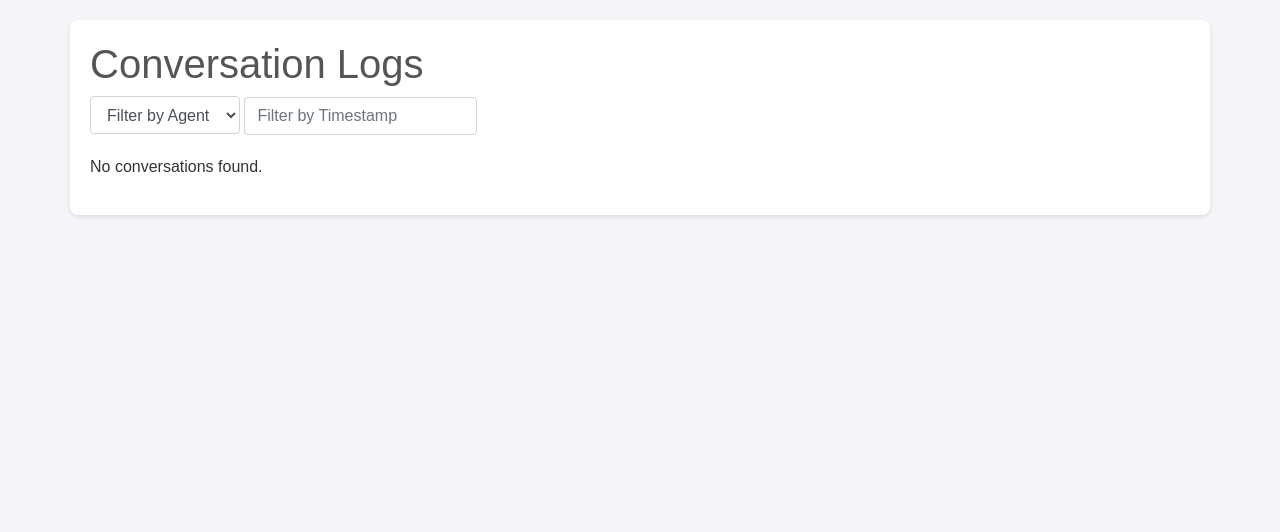
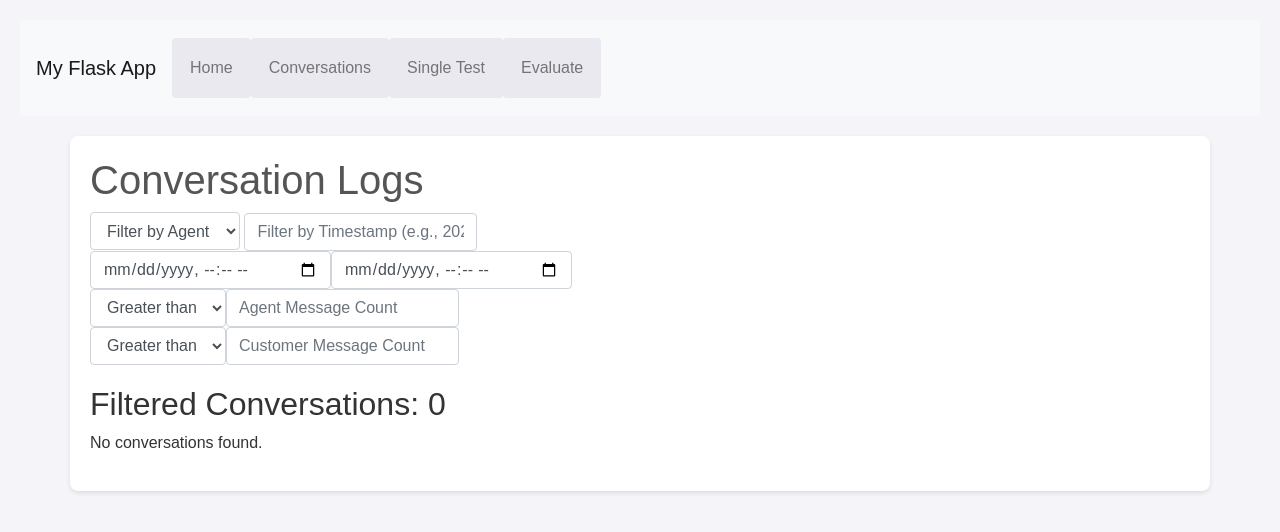
Before and after one commit to mdrahbar21/agentTestingPlatform, a Flask app: page /conversations in a window 1280 px wide. Shown: the top 532 px of the page. Run offline with Flask 3, Linux system fonts and the light colour scheme; data that the repository does not hold is empty; some libraries are stand-ins or nearby versions.

Commit message:
add filters

```diff
--- /dev/null
+++ b/templates/base.html
@@ -0,0 +1,201 @@
+<!DOCTYPE html>
+<html lang="en">
+  <head>
+    <meta charset="UTF-8" />
+    <meta name="viewport" content="width=device-width, initial-scale=1.0" />
+    <title>{% block title %}My Flask App{% endblock %}</title>
+    <link
+      rel="stylesheet"
+      href="https://stackpath.bootstrapcdn.com/bootstrap/4.5.2/css/bootstrap.min.css"
+    />
+    <style>
+      .container {
+        margin-top: 20px;
+      }
+      body {
+        font-family: Arial, sans-serif;
+        margin: 20px;
+        background-color: #f4f4f9;
+        color: #333;
+      }
+      .message {
+        background-color: #f8f9fa;
+        border-left: 3px solid #007bff;
+        padding: 10px;
+        margin-bottom: 10px;
+        border-radius: 5px;
+      }
+      .container {
+        background: white;
+        padding: 20px;
+        border-radius: 8px;
+        box-shadow: 0 2px 4px rgba(0, 0, 0, 0.1);
+      }
+      h1 {
+        color: #555;
+      }
+      ul {
+        list-style-type: none;
+        padding: 0;
+      }
+      li {
+        margin: 10px 0;
+        padding: 10px;
+        background-color: #e9e9ef;
+        border-radius: 4px;
+      }
+      hr {
+        display: block;
+        height: 3px;
+        border: 2;
+        border-top: 2px solid red;
+        margin: 1em 0;
+        padding: 0;
+      }
+      .filters {
+        margin-bottom: 20px;
+      }
+      .filters .form-control {
+        display: inline-block;
+        width: auto;
+      }
+    </style>
+  </head>
+  <body>
+    <nav class="navbar navbar-expand-lg navbar-light bg-light">
+      <a class="navbar-brand" href="{{ url_for('index') }}">My Flask App</a>
+      <button
+        class="navbar-toggler"
+        type="button"
+        data-toggle="collapse"
+        data-target="#navbarNav"
+        aria-controls="navbarNav"
+        aria-expanded="false"
+        aria-label="Toggle navigation"
+      >
+        <span class="navbar-toggler-icon"></span>
+      </button>
+      <div class="collapse navbar-collapse" id="navbarNav">
+        <ul class="navbar-nav">
+          <li class="nav-item">
+            <a class="nav-link" href="{{ url_for('index') }}">Home</a>
+          </li>
+          <li class="nav-item">
+            <a class="nav-link" href="{{ url_for('results') }}"
+              >Conversations</a
+            >
+          </li>
+          <li class="nav-item">
+            <a class="nav-link" href="{{ url_for('singleTest') }}"
+              >Single Test</a
+            >
+          </li>
+          <li class="nav-item">
+            <a class="nav-link" href="{{ url_for('evaluate') }}">Evaluate</a>
+          </li>
+        </ul>
+      </div>
+    </nav>
+    <div class="container">{% block content %}{% endblock %}</div>
+    <script src="https://code.jquery.com/jquery-3.5.1.slim.min.js"></script>
+    <script src="https://cdn.jsdelivr.net/npm/@popperjs/core@2.5.4/dist/umd/popper.min.js"></script>
+    <script src="https://stackpath.bootstrapcdn.com/bootstrap/4.5.2/js/bootstrap.min.js"></script>
+
+    <script>
+      function filterConversations() {
+        var agentFilter = document
+          .getElementById("agentFilter")
+          .value.toLowerCase();
+        var timestampFilter = document
+          .getElementById("timestampFilter")
+          .value.toLowerCase();
+        var afterDateTimeFilter = document.getElementById(
+          "afterDateTimeFilter"
+        ).value;
+        var beforeDateTimeFilter = document.getElementById(
+          "beforeDateTimeFilter"
+        ).value;
+        var agentMessageComparison = document.getElementById(
+          "agentMessageComparison"
+        ).value;
+        var agentMessageCountFilter = document.getElementById(
+          "agentMessageCountFilter"
+        ).value;
+        var customerMessageComparison = document.getElementById(
+          "customerMessageComparison"
+        ).value;
+        var customerMessageCountFilter = document.getElementById(
+          "customerMessageCountFilter"
+        ).value;
+        var conversations =
+          document.getElementsByClassName("conversation-item");
+        var count = 0;
+
+        for (var i = 0; i < conversations.length; i++) {
+          var agent = conversations[i]
+            .getElementsByClassName("agent")[0]
+            .innerText.toLowerCase();
+          var timestamp = conversations[i]
+            .getElementsByClassName("timestamp")[0]
+            .innerText.toLowerCase();
+          var conversationTimestamp = new Date(
+            conversations[i].getElementsByClassName("timestamp")[0].innerText
+          );
+          var agentMessageCount = parseInt(
+            conversations[i].getElementsByClassName("agent-message-count")[0]
+              .innerText
+          );
+          var customerMessageCount = parseInt(
+            conversations[i].getElementsByClassName("customer-message-count")[0]
+              .innerText
+          );
+
+          var agentMessageCountMatch =
+            agentMessageComparison === "gt"
+              ? agentMessageCount > agentMessageCountFilter
+              : agentMessageCount < agentMessageCountFilter;
+          var customerMessageCountMatch =
+            customerMessageComparison === "gt"
+              ? customerMessageCount > customerMessageCountFilter
+              : customerMessageCount < customerMessageCountFilter;
+
+          var afterDateMatch =
+            afterDateTimeFilter === "" ||
+            conversationTimestamp >= new Date(afterDateTimeFilter);
+          var beforeDateMatch =
+            beforeDateTimeFilter === "" ||
+            conversationTimestamp <= new Date(beforeDateTimeFilter);
+
+          if (
+            (agent === agentFilter || agentFilter === "") &&
+            timestamp.includes(timestampFilter) &&
+            (agentMessageCountFilter === "" || agentMessageCountMatch) &&
+            (customerMessageCountFilter === "" || customerMessageCountMatch) &&
+            afterDateMatch &&
+            beforeDateMatch
+          ) {
+            conversations[i].style.display = "";
+            count++;
+          } else {
+            conversations[i].style.display = "none";
+          }
+        }
+
+        document.getElementById("conversationCount").innerText = count;
+      }
+
+      function toggleDetails(button) {
+        var detailsDiv = button
+          .closest("li")
+          .getElementsByClassName("conversation-details")[0];
+        if (detailsDiv.style.display === "none") {
+          detailsDiv.style.display = "block";
+          button.textContent = "Hide Details";
+        } else {
+          detailsDiv.style.display = "none";
+          button.textContent = "Show Details";
+        }
+      }
+    </script>
+  </body>
+</html>
--- a/templates/conversations.html
+++ b/templates/conversations.html
@@ -1,65 +1,5 @@
-<!DOCTYPE html>
-<html lang="en">
-  <head>
-    <meta charset="UTF-8" />
-    <meta name="viewport" content="width=device-width, initial-scale=1.0" />
-    <title>Conversation Logs</title>
-    <link
-      rel="stylesheet"
-      href="https://stackpath.bootstrapcdn.com/bootstrap/4.5.2/css/bootstrap.min.css"
-    />
-    <style>
-      body {
-        font-family: Arial, sans-serif;
-        margin: 20px;
-        background-color: #f4f4f9;
-        color: #333;
-      }
-      .message {
-        background-color: #f8f9fa;
-        border-left: 3px solid #007bff;
-        padding: 10px;
-        margin-bottom: 10px;
-        border-radius: 5px;
-      }
-      .container {
-        background: white;
-        padding: 20px;
-        border-radius: 8px;
-        box-shadow: 0 2px 4px rgba(0, 0, 0, 0.1);
-      }
-      h1 {
-        color: #555;
-      }
-      ul {
-        list-style-type: none;
-        padding: 0;
-      }
-      li {
-        margin: 10px 0;
-        padding: 10px;
-        background-color: #e9e9ef;
-        border-radius: 4px;
-      }
-      hr {
-        display: block;
-        height: 3px;
-        border: 2;
-        border-top: 2px solid red;
-        margin: 1em 0;
-        padding: 0;
-      }
-      .filters {
-        margin-bottom: 20px;
-      }
-      .filters .form-control {
-        display: inline-block;
-        width: auto;
-      }
-    </style>
-  </head>
-  <body>
-    <div class="container">
+{% extends "base.html" %} {% block title %}Conversation Logs - My Flask App{%
+endblock %} {% block content %}
 <h1>Conversation Logs</h1>
 <div class="filters">
   <select
@@ -68,8 +8,8 @@
     onchange="filterConversations()"
   >
     <option value="">Filter by Agent</option>
-          {% set agent_names = conversations | map(attribute='agent_name') |
-          list | unique %} {% for agent_name in agent_names %}
+    {% set agent_names = conversations | map(attribute='agent_name') | list |
+    unique %} {% for agent_name in agent_names %}
     <option value="{{ agent_name }}">{{ agent_name }}</option>
     {% endfor %}
   </select>
@@ -77,14 +17,75 @@
     type="text"
     id="timestampFilter"
     class="form-control"
-          placeholder="Filter by Timestamp"
+    placeholder="Filter by Timestamp (e.g., 2023-01-01 12:00:00)"
+    onkeyup="filterConversations()"
+  />
+
+  <div class="form-inline">
+    <input
+      type="datetime-local"
+      id="afterDateTimeFilter"
+      class="form-control"
+      placeholder="After Date and Time"
+      onchange="filterConversations()"
+    />
+    <input
+      type="datetime-local"
+      id="beforeDateTimeFilter"
+      class="form-control"
+      placeholder="Before Date and Time"
+      onchange="filterConversations()"
+    />
+  </div>
+
+  <div class="form-inline">
+    <select
+      id="agentMessageComparison"
+      class="form-control"
+      onchange="filterConversations()"
+    >
+      <option value="gt">Greater than</option>
+      <option value="lt">Less than</option>
+    </select>
+    <input
+      type="number"
+      id="agentMessageCountFilter"
+      class="form-control"
+      placeholder="Agent Message Count"
       onkeyup="filterConversations()"
     />
   </div>
+
+  <div class="form-inline">
+    <select
+      id="customerMessageComparison"
+      class="form-control"
+      onchange="filterConversations()"
+    >
+      <option value="gt">Greater than</option>
+      <option value="lt">Less than</option>
+    </select>
+    <input
+      type="number"
+      id="customerMessageCountFilter"
+      class="form-control"
+      placeholder="Customer Message Count"
+      onkeyup="filterConversations()"
+    />
+  </div>
+</div>
+
+<div>
+  <h2>Filtered Conversations: <span id="conversationCount">0</span></h2>
+</div>
+
 {% if conversations %}
 <div class="list-group" id="conversationList">
   <ul>
-          {% for conversation in conversations %}
+    {% for conversation in conversations %} {% set agent_message_count =
+    conversation.conversation | selectattr('role', 'equalto', 'agent') | list |
+    length %} {% set customer_message_count = conversation.conversation |
+    selectattr('role', 'equalto', 'customer') | list | length %}
     <li class="card card-body mb-3 conversation-item">
       <h5 class="card-title">
         Conversation ID: {{ conversation._id }}
@@ -93,21 +94,41 @@
           class="btn btn-primary btn-sm float-right"
           >Evaluate</a
         >
+        <button
+          type="button"
+          class="btn btn-info btn-sm float-right mr-2"
+          onclick="toggleDetails(this)"
+        >
+          Show Details
+        </button>
       </h5>
+      <div class="conversation-header">
         <p class="text-right">
-              Conversation on
           <strong class="timestamp">{{ conversation.timestamp }}</strong>
         </p>
         <p>
           <strong>Agent Used:</strong>
-              <span class="agent">{{conversation.agent_name}}</span>
+          <span class="agent">{{ conversation.agent_name }}</span>
         </p>
-            <p><strong>User Prompt:</strong> {{conversation.user_prompt}}</p>
+        <p>
+          <strong>Agent Messages:</strong>
+          <span class="agent-message-count">{{ agent_message_count }}</span>
+        </p>
+        <p>
+          <strong>Customer Messages:</strong>
+          <span class="customer-message-count"
+            >{{ customer_message_count }}</span
+          >
+        </p>
+      </div>
+      <div class="conversation-details" style="display: none">
+        <p><strong>User Prompt:</strong> {{ conversation.user_prompt }}</p>
         {% for message in conversation.conversation %}
         <div class="message">
           <strong>{{ message.role }}:</strong> {{ message.content }}
         </div>
         {% endfor %}
+      </div>
     </li>
     <hr />
     {% endfor %}
@@ -115,8 +136,8 @@
 </div>
 {% else %}
 <p>No conversations found.</p>
-      {% endif %}
-    </div>
+{% endif %} {% endblock %}
+
 <script>
   function filterConversations() {
     var agentFilter = document
@@ -125,8 +146,26 @@
     var timestampFilter = document
       .getElementById("timestampFilter")
       .value.toLowerCase();
-        var conversations =
-          document.getElementsByClassName("conversation-item");
+    var afterDateTimeFilter = document.getElementById(
+      "afterDateTimeFilter"
+    ).value;
+    var beforeDateTimeFilter = document.getElementById(
+      "beforeDateTimeFilter"
+    ).value;
+    var agentMessageComparison = document.getElementById(
+      "agentMessageComparison"
+    ).value;
+    var agentMessageCountFilter = document.getElementById(
+      "agentMessageCountFilter"
+    ).value;
+    var customerMessageComparison = document.getElementById(
+      "customerMessageComparison"
+    ).value;
+    var customerMessageCountFilter = document.getElementById(
+      "customerMessageCountFilter"
+    ).value;
+    var conversations = document.getElementsByClassName("conversation-item");
+    var count = 0;
 
     for (var i = 0; i < conversations.length; i++) {
       var agent = conversations[i]
@@ -135,17 +174,62 @@
       var timestamp = conversations[i]
         .getElementsByClassName("timestamp")[0]
         .innerText.toLowerCase();
+      var conversationTimestamp = new Date(
+        conversations[i].getElementsByClassName("timestamp")[0].innerText
+      );
+      var agentMessageCount = parseInt(
+        conversations[i].getElementsByClassName("agent-message-count")[0]
+          .innerText
+      );
+      var customerMessageCount = parseInt(
+        conversations[i].getElementsByClassName("customer-message-count")[0]
+          .innerText
+      );
+
+      var agentMessageCountMatch =
+        agentMessageComparison === "gt"
+          ? agentMessageCount > agentMessageCountFilter
+          : agentMessageCount < agentMessageCountFilter;
+      var customerMessageCountMatch =
+        customerMessageComparison === "gt"
+          ? customerMessageCount > customerMessageCountFilter
+          : customerMessageCount < customerMessageCountFilter;
+
+      var afterDateMatch =
+        afterDateTimeFilter === "" ||
+        conversationTimestamp >= new Date(afterDateTimeFilter);
+      var beforeDateMatch =
+        beforeDateTimeFilter === "" ||
+        conversationTimestamp <= new Date(beforeDateTimeFilter);
 
       if (
-            (agent.includes(agentFilter) || agentFilter === "") &&
-            timestamp.includes(timestampFilter)
+        (agent === agentFilter || agentFilter === "") &&
+        timestamp.includes(timestampFilter) &&
+        (agentMessageCountFilter === "" || agentMessageCountMatch) &&
+        (customerMessageCountFilter === "" || customerMessageCountMatch) &&
+        afterDateMatch &&
+        beforeDateMatch
       ) {
         conversations[i].style.display = "";
+        count++;
       } else {
         conversations[i].style.display = "none";
       }
     }
+
+    document.getElementById("conversationCount").innerText = count;
+  }
+
+  function toggleDetails(button) {
+    var detailsDiv = button
+      .closest("li")
+      .getElementsByClassName("conversation-details")[0];
+    if (detailsDiv.style.display === "none") {
+      detailsDiv.style.display = "block";
+      button.textContent = "Hide Details";
+    } else {
+      detailsDiv.style.display = "none";
+      button.textContent = "Show Details";
+    }
   }
 </script>
-  </body>
-</html>
```
Also changed, not shown: conversation.py (+11 -2 lines), templates/generateConversations.html (+60 -39 lines). Lines whose indentation alone changed are shown as unchanged.
